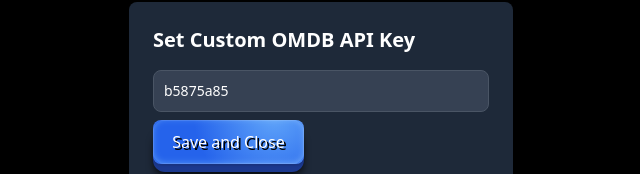
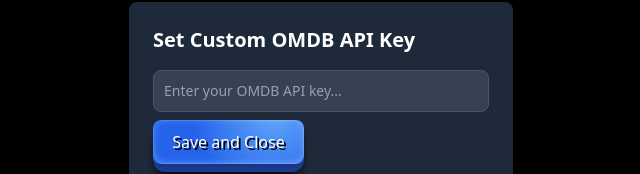
Before and after one commit to pablorotten/movie-kombat, a React (Vite) app: page / in a window 1280 px wide. Both pictures are taken after a click on the button "Set custom API Key". Shown: the part 301-475 px from the top of the page, without its empty margins (319-959 px from the left). Built offline with nearby package versions, Linux system fonts and the light colour scheme.

Commit message:
Don't show default api key

```diff
--- a/src/App.tsx
+++ b/src/App.tsx
@@ -13,15 +13,23 @@ import ApiKeyIcon from "./assets/api-key.svg"; // Import the key icon
 const ApiKeyModal = ({
   isOpen,
   onClose,
-  apiKey,
+  apiKey = "",
   setApiKey,
 }: {
   isOpen: boolean;
   onClose: () => void;
-  apiKey: string;
+  apiKey?: string;
   setApiKey: (key: string) => void;
 }) => {
+  const [inputValue, setInputValue] = useState(apiKey);
+
+
   if (!isOpen) return null;
+
+  const handleSave = () => {
+    setApiKey(inputValue);
+    onClose();
+  };
 
   return (
     <div className="fixed inset-0 bg-black bg-opacity-50 z-50 flex justify-center items-center">
@@ -31,12 +39,12 @@ const ApiKeyModal = ({
         </h2>
         <input
           type="text"
-          value={apiKey}
-          onChange={(e) => setApiKey(e.target.value)}
+          value={inputValue}
+          onChange={(e) => setInputValue(e.target.value)}
           className="bg-gray-700 border border-gray-600 text-white text-sm rounded-lg block w-full p-2.5 mb-4"
           placeholder="Enter your OMDB API key..."
         />
-        <Button variant="primary" onClick={onClose}>
+        <Button variant="primary" onClick={handleSave}>
           Save and Close
         </Button>
       </div>
@@ -55,7 +63,6 @@ function App() {
       <ApiKeyModal
         isOpen={isModalOpen}
         onClose={() => setIsModalOpen(false)}
-        apiKey={apiKey}
         setApiKey={setApiKey}
       />
       <header className="flex items-center justify-between p-4 bg-gray-800 text-white">
--- a/src/pages/SearchPage.tsx
+++ b/src/pages/SearchPage.tsx
@@ -36,7 +36,7 @@ export default function SearchPage() {
           setError(data.Error);
         }
       } catch (err) {
-        setError("An unexpected error occurred.");
+        setError("An unexpected error occurred: " + err);
       } finally {
         setIsLoading(false);
       }
```
